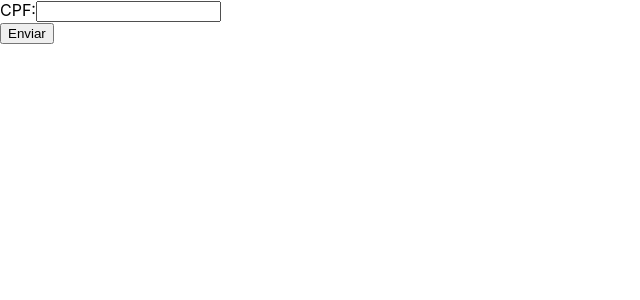
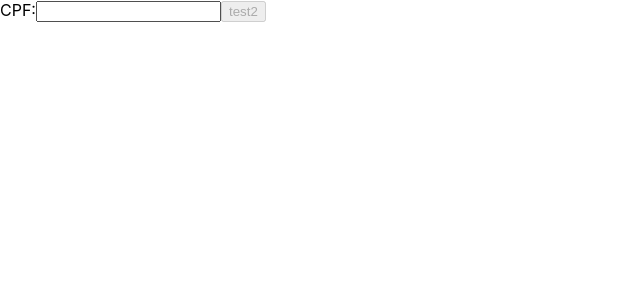
Before and after one commit to LinsGB/front_covid, a React (Create React App) app: page / in a window 1280 px wide. Shown: the top 300 px of the page, without its empty margins (0-640 px from the left). Built offline with nearby package versions, Linux system fonts and the light colour scheme.

Commit message:
:zap: funcionalidade botão alterada e header implementado

```diff
--- a/src/App.js
+++ b/src/App.js
@@ -8,6 +8,7 @@ class App extends Component {
   render() {
 
     return (
+
       <div>
         <Routes />
       </div>
--- a/src/Routes.js
+++ b/src/Routes.js
@@ -1,16 +1,17 @@
 import React from 'react';
 import {BrowserRouter, Switch, Route} from 'react-router-dom';
 
-import Dados from './pages/dados';
-import Login from './pages/login';
-import Perguntas from './pages/perguntas';
+import Formulario from './components/Formulario';
+import Pergunta from './components/Pergunta';
+import Graficos from './components/Graficos';
 
 function Routes(){
     return(
         <BrowserRouter>
             <Switch>
-                <Route path="/" exact component={Login} />
-                <Route path="/perguntas" exact component={Perguntas} />
+                <Route exact path="/" component={Formulario} />
+                <Route path="/pergunta:cpf" render={(props) => <Pergunta {...props}/>} />
+                <Route path="/Graficos:cpf" render={(props) => <Graficos {...props}/>} />
             </Switch>
         </BrowserRouter>
     );
--- a/src/components/Formulario.js
+++ b/src/components/Formulario.js
@@ -1,5 +1,7 @@
 import React from 'react'
 import api from '../service/api'
+import MyButton from './MyButton';
+import { Link } from 'react-router-dom';
 
 
 
@@ -7,7 +9,10 @@ import api from '../service/api'
 class NameForm extends React.Component {
   constructor(props) {
     super(props);
-    this.state = { cpf: ''};
+    this.state = {
+      cpf: '',
+      blockButton: true
+    };
     this.valueHandleChange = this.valueHandleChange.bind(this);
     this.handleSubmit = this.handleSubmit.bind(this);
   }
@@ -15,22 +20,27 @@ class NameForm extends React.Component {
   valueHandleChange(event) {
     this.setState({
       cpf: event.target.value
+    },
+      () => {
+        var validarCpf = require("validar-cpf")
+        let cpf = this.state.cpf
+        if (validarCpf(cpf)) {
+          this.setState({
+            blockButton: false
+          });
+        }
       });
   }
 
   handleSubmit(event) {
     var validarCpf = require("validar-cpf")
     let cpf = this.state.cpf
-    if(validarCpf(cpf)){
-      api.post(`login/${cpf}`).then((res) => (
-        console.log(res.data)
-      ))
+    if (validarCpf(cpf)) {
+      api.post(`login/${cpf}`)
     }
-    else{
+    else {
       alert('CPF INVALIDO');
-      this.setState({
-        cpf: ''
-      });
+
 
     }
     event.preventDefault();
@@ -38,15 +48,21 @@ class NameForm extends React.Component {
 
   render() {
     return (
-      <form onSubmit={this.handleSubmit}>
       <div>
         <label>
           CPF:
             <input type="text" value={this.state.value} onChange={this.valueHandleChange} />
         </label>
+        {
+          this.state.blockButton
+            ? <Link to={"/pergunta" + this.state.cpf}>
+              <MyButton disabled={this.state.blockButton} label="test2" />
+            </Link>
+            : <Link to={"/pergunta" + this.state.cpf}>
+              <MyButton disabled={this.state.blockButton} label="test" />
+            </Link>
+        }
       </div>
-        <input type="submit" value="Enviar" />
-      </form>
 
     );
   }
--- /dev/null
+++ b/src/components/Graficos.js
@@ -0,0 +1,20 @@
+import React from 'react'
+
+
+class Graficos extends React.Component {
+    render() {
+        return(
+        <div>
+            <iframe
+    src={"http://pussy-dev-dolls.herokuapp.com/public/dashboard/779d984c-1f82-4265-bf8d-b6852e931ba6"+"?cpf="+this.props.match.params.cpf}
+    frameborder="0"
+    width="800"
+    height="600"
+    allowtransparency
+></iframe>
+        </div>
+        )
+    }
+}
+
+export default Graficos;
--- /dev/null
+++ b/src/components/Header.js
@@ -0,0 +1,6 @@
+import React, { Component } from 'react'
+
+class Header extends Component{
+
+}
+export default Header;
--- a/src/components/Pergunta.js
+++ b/src/components/Pergunta.js
@@ -14,7 +14,8 @@ class Pergunta extends React.Component {
     constructor(props) {
         super(props);
         this.state = {
-            addressSintoma: 4,
+            cpf: this.props.match.params.cpf,
+            addressSintoma: 0,
             arrayNomeSintoma: [],
             arrayIdSintoma: [],
             text:'',
@@ -50,7 +51,9 @@ class Pergunta extends React.Component {
     }
 
     setCorrentIdNameSintoma(event) {
+        api.post()
         if(this.state.addressSintoma < this.state.arrayIdSintoma.length){
+
             this.setState({
                 addressSintoma: this.state.addressSintoma + 1,
                 text: 'Qual é seu level de '+this.state.arrayNomeSintoma[this.state.addressSintoma]+"?",
@@ -72,6 +75,7 @@ class Pergunta extends React.Component {
             <div>
                 <div>
                     <h1> {this.state.text}</h1>
+                    <h1>TESTE : {this.state.cpf}</h1>
                     <img src={this.state.imagem} alt='Pessoa Doente' />
                     <MyButton disabled={this.state.disabledButton} onClick={this.setCorrentIdNameSintoma} label="clique" />
                 </div>
@@ -88,6 +92,6 @@ class Pergunta extends React.Component {
     }
 }
 
-//criar banco de imagens e alterar junto com o titulo
+//
 //eviar post do sintoma
 export default Pergunta
--- a/src/pages/dados.js
+++ /dev/null
@@ -1,14 +0,0 @@
-import React from 'react';
-
-
-function Dados() {
-  return (
-    <div>
-       Dados
-    </div>
-  );
-}
-
-
-
-export default Dados;
--- a/src/pages/login.js
+++ /dev/null
@@ -1,13 +0,0 @@
-import React from 'react'
-
-import Formulario from '../components/Formulario.js'
-
-function Login(){
-  return(
-    <div>
-      <Formulario/>
-    </div>
-  )
-}
-
-export default Login;
--- a/src/pages/perguntas.js
+++ /dev/null
@@ -1,14 +0,0 @@
-import React from 'react';
-import Pergunta from '../components/Pergunta'
-
-function Perguntas() {
-  return (
-    <div>
-      <Pergunta/>
-    </div>
-  );
-}
-
-
-
-export default Perguntas;
```
Also changed, not shown: src/logo.svg (deleted). Lines whose indentation alone changed are shown as unchanged.
